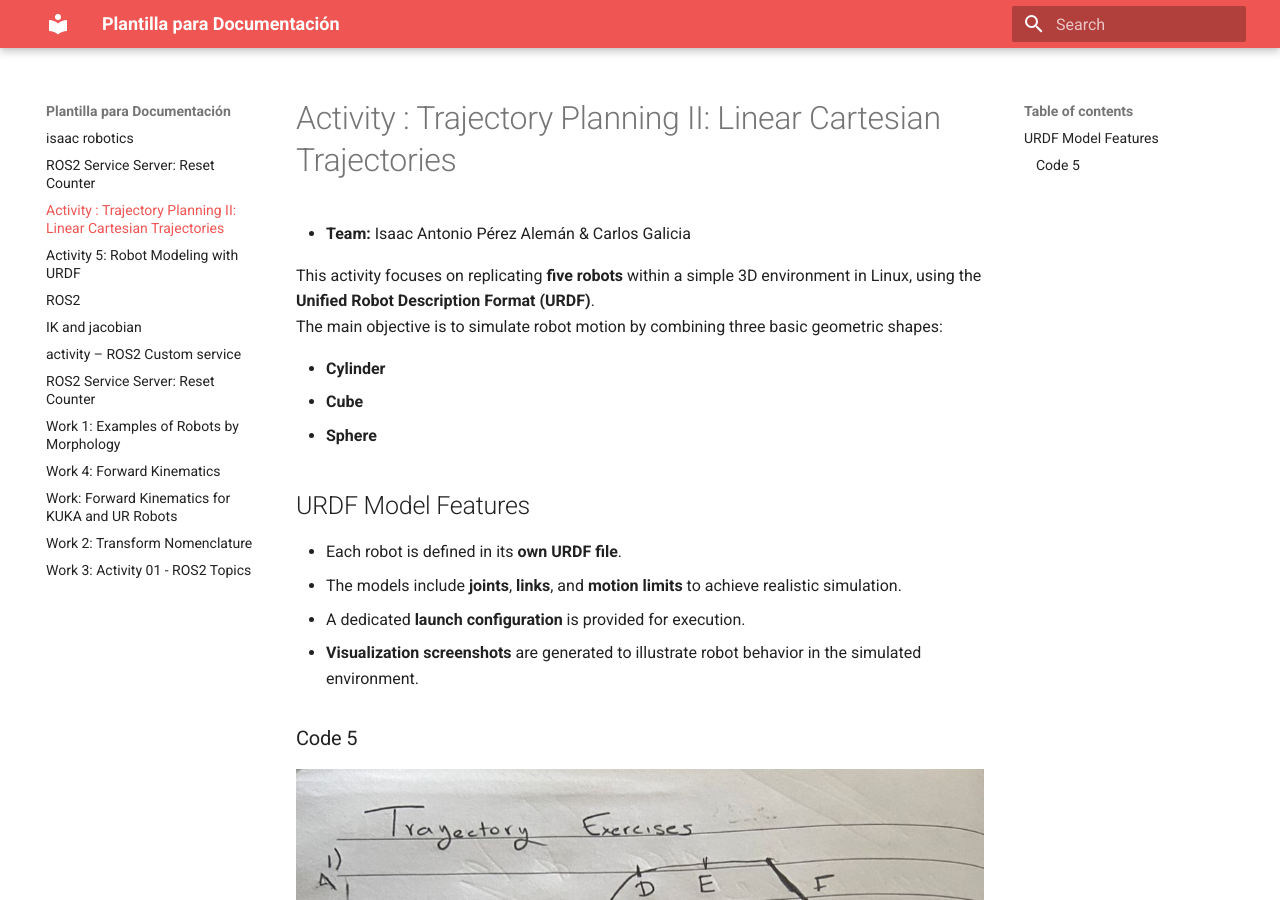
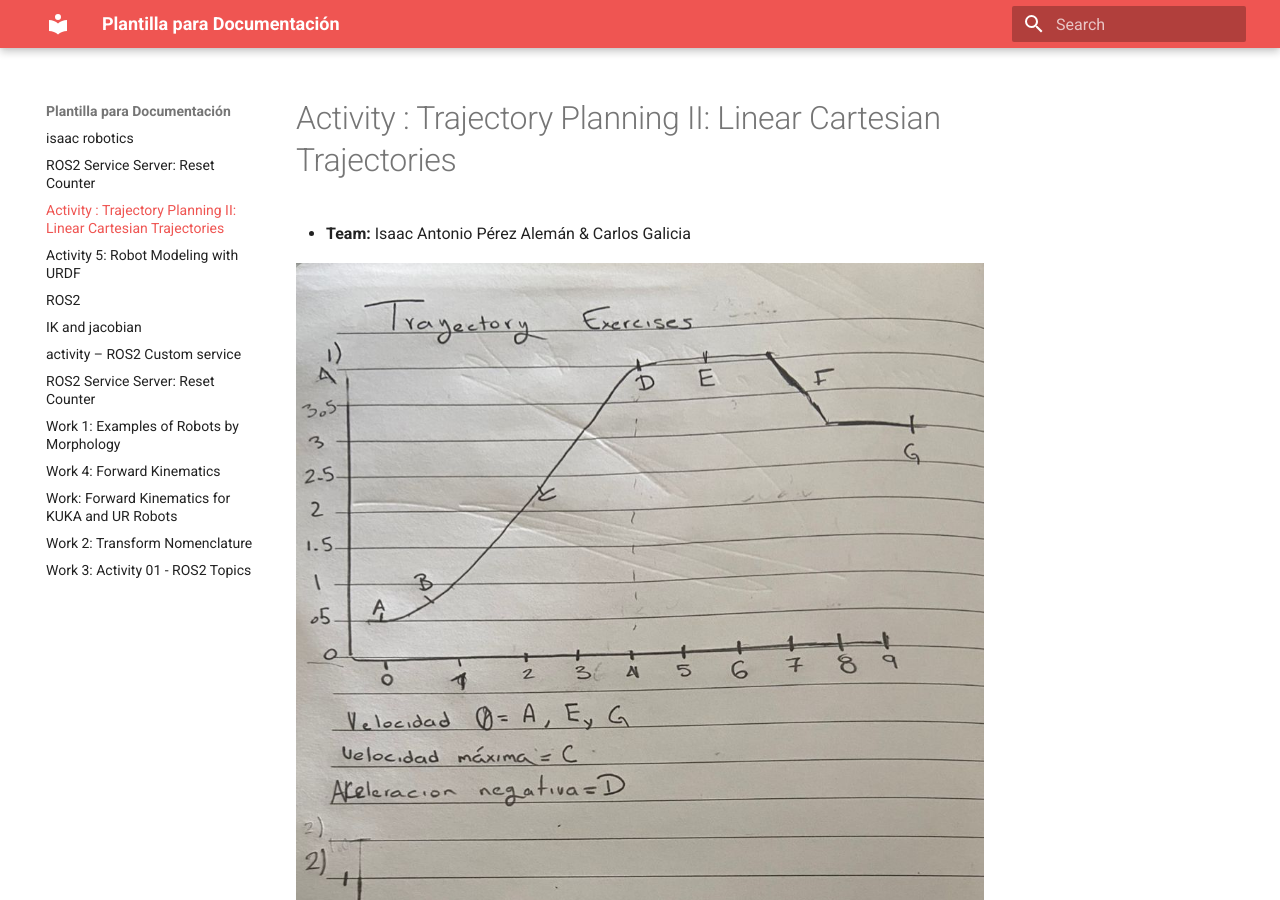
Before and after one commit to Isaacan123/Robotica, an MkDocs documentation site: the page built from docs/Trayectory excercises.md, in a window 1280 px wide and 900 px high. Built offline with MkDocs 1.6.1 and Material for MkDocs 9.7.7, drawn with Linux system fonts in a browser that asks for light colours.

Commit message:
Simplify trajectory planning documentation
Removed detailed description and code features while retaining images.

```diff
--- a/docs/Trayectory excercises.md
+++ b/docs/Trayectory excercises.md
@@ -1,21 +1,6 @@
 # Activity : Trajectory Planning II: Linear Cartesian Trajectories
 - **Team:** Isaac Antonio Pérez Alemán & Carlos Galicia
 
-This activity focuses on replicating **five robots** within a simple 3D environment in Linux, using the **Unified Robot Description Format (URDF)**.
-The main objective is to simulate robot motion by combining three basic geometric shapes:
-
-- **Cylinder**
-- **Cube**
-- **Sphere**
-
-## URDF Model Features
-- Each robot is defined in its **own URDF file**.
-- The models include **joints**, **links**, and **motion limits** to achieve realistic simulation.
-- A dedicated **launch configuration** is provided for execution.
-- **Visualization screenshots** are generated to illustrate robot behavior in the simulated environment.
-
-
-### Code 5
 
 ![Diagrama del sistema](recursos/imgs/e1.jpeg)
 
```
